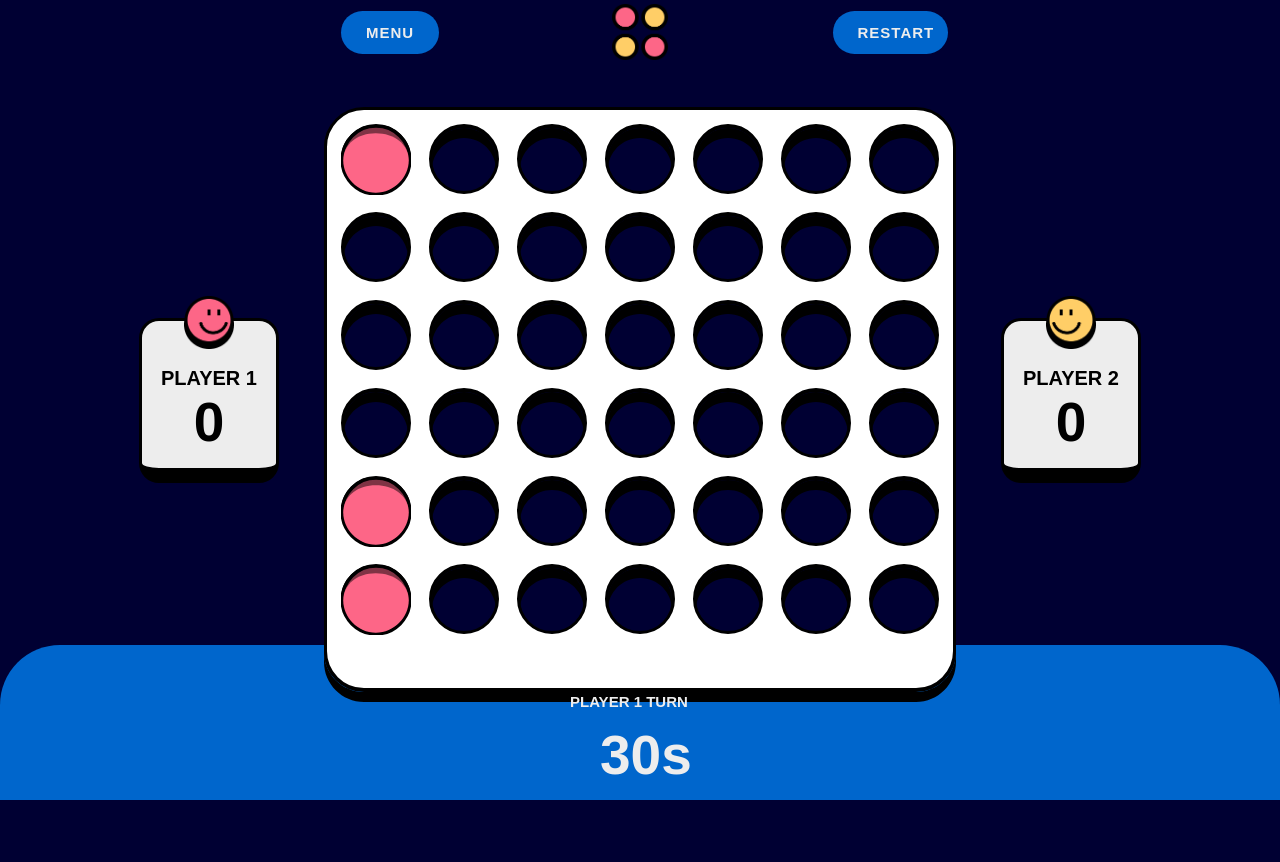
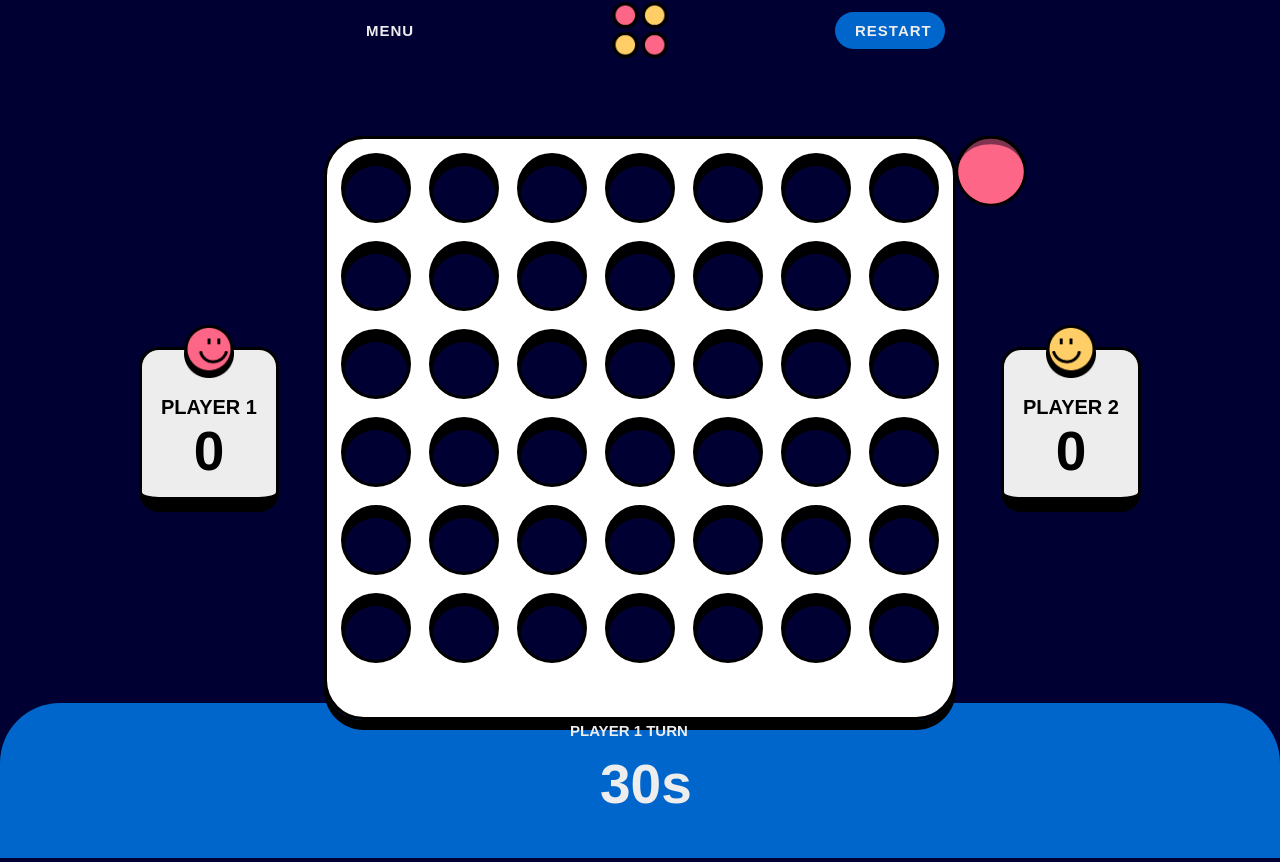
Before and after one commit to ManuelDiLena/connect-4, a React (Vite) app: page /game in a window 1280 px wide. Both pictures are taken after a click on the icon 376 px from the left and 409 px from the top of the page. Before the commit the page ends 833 px from the top, so only its background shows below. Built offline with nearby package versions, Linux system fonts and the light colour scheme; a web font is replaced by a local one.

Commit message:
Animated disk position

```diff
--- a/src/components/game/Grid.jsx
+++ b/src/components/game/Grid.jsx
@@ -1,143 +1,161 @@
-import { useState } from 'react';
+import { useEffect, useState } from 'react';
+import { motion } from 'framer-motion';
 import PLAYER1DISK from '../../assets/player-1-disk.svg?react';
 import PLAYER2DISK from '../../assets/player-2-disk.svg?react';
 
 const usePlay = () => {
-  const [grid, setGrid] = useState([[1,0,0,0,0,0,0],
+  const [grid, setGrid] = useState([[0,0,0,0,0,0,0],
                                     [0,0,0,0,0,0,0],
                                     [0,0,0,0,0,0,0],
                                     [0,0,0,0,0,0,0],
-                                    [1,0,0,0,0,0,0],
-                                    [1,0,0,0,0,0,0]]);
+                                    [0,0,0,0,0,0,0],
+                                    [0,0,0,0,0,0,0]]);
+  const [column, setColumn] = useState(null);
+  const [row, setRow] = useState(null);
+  const [play, setPlay] = useState(null);
   const [player, setPlayer] = useState(1);
 
   const changePlayer = () => (player === 1) ? setPlayer(2) : setPlayer(1);
 
-  const addDisk = (column) => {
-    let position = [0, column];
+  const setNewDisk = (col) => {
+    let colNum;
+    let rowNum;
     for (let index in grid) {
-      if (grid[index][column] === 0) {
-        position = [index,column]
+      if (grid[index][col] === 0) {
+        colNum = col;
+        rowNum = index;
       } else {
-        break
+        break;
       }
     };
-    (player === 1)
-      ? grid[position[0]][position[1]] = 1
-      : grid[position[0]][position[1]] = 2
-    setGrid([...grid]);
+    setColumn(colNum);
+    setRow(rowNum);
+    setPlay(player);
   };
+
+  const updateGrid = () => {
+    if (row != null && column != null) {
+      grid[row][column] = play;
+      setGrid(grid);
+    }
+  }
+
   return {
     grid,
-    addDisk,
+    row,
+    column,
+    play,
+    setNewDisk,
+    updateGrid,
     changePlayer,
   }
 };
 
 function Grid() {
-    const { grid, addDisk, changePlayer } = usePlay();
+    const { grid, column, row, play, updateGrid, setNewDisk, changePlayer } = usePlay();
     const gridPosition = [8,96,184,272,360,448];
+
+    const renderGrid = (i) => {
+      return grid.map((array, index) => {
+        if (array[i] === 1) {
+          return (
+            <svg className='disk'>
+              <PLAYER1DISK key={index} x='7' y={gridPosition[index]} width='70' height='70' />
+            </svg>
+          )
+        } else if (array[i] === 2) {
+          return (
+            <svg className='disk'>
+              <PLAYER2DISK key={index} x='7' y={gridPosition[index]} width='70' height='70' />
+            </svg>
+          )
+        } else {
+          return (null)
+        }
+      })
+    }
+
+    useEffect(() => {
+      updateGrid()
+    }, [column, row])
+
+    let renderColumn;
+    if (column === 0) {
+      renderColumn = 18;
+    } else if (column === 1) {
+      renderColumn = 105;
+    } else if (column === 2) {
+      renderColumn = 193;
+    } else if (column === 3) {
+      renderColumn = 281;
+    } else if (column === 4) {
+      renderColumn = 369;
+    } else if (column === 5) {
+      renderColumn = 457;
+    } else if (column === 6) {
+      renderColumn = 545;
+    }
+
+    const variants = {
+      drop: {
+        left: renderColumn,
+        top: [0,gridPosition[row] + 8],
+        transition: {
+          duration: 1,
+        },
+      }
+    }
 
     return (
       <>
-        <svg className='column-1' onClick={() => { addDisk(0); changePlayer() }}>
+        <svg className='column column-1' onClick={() => { setNewDisk(0); changePlayer() }}>
           <rect x='0' y='0' width='85' height='528' fill='none' />
-          {
-            grid.map((array, index) => {
-              if (array[0] === 1) {
-                return (<PLAYER1DISK key={index} x='7' y={gridPosition[index]} width='70' height='70' />)
-              } else if (array[0] === 2) {
-                return (<PLAYER2DISK key={index} x='7' y={gridPosition[index]} width='70' height='70' />)
-              } else {
-                return (null)
-              }
-            })
-          }
+          { renderGrid(0) }
         </svg>
-        <svg className='column-2' onClick={() => { addDisk(1); changePlayer() }}>
+        <svg className='column column-2' onClick={() => { setNewDisk(1); changePlayer() }}>
           <rect x='0' y='0' width='85' height='528' fill='none' />
-          {
-            grid.map((array, index) => {
-              if (array[1] === 1) {
-                return (<PLAYER1DISK key={index} x='7' y={gridPosition[index]} width='70' height='70' />)
-              } else if (array[1] === 2) {
-                return (<PLAYER2DISK key={index} x='7' y={gridPosition[index]} width='70' height='70' />)
-              } else {
-                return (null)
-              }
-            })
-          }
+          { renderGrid(1) }
         </svg>
-        <svg className='column-3' onClick={() => { addDisk(2); changePlayer() }}>
+        <svg className='column column-3' onClick={() => { setNewDisk(2); changePlayer() }}>
           <rect x='0' y='0' width='85' height='528' fill='none' />
-          {
-            grid.map((array, index) => {
-              if (array[2] === 1) {
-                return (<PLAYER1DISK key={index} x='7' y={gridPosition[index]} width='70' height='70' />)
-              } else if (array[2] === 2) {
-                return (<PLAYER2DISK key={index} x='7' y={gridPosition[index]} width='70' height='70' />)
-              } else {
-                return (null)
-              }
-            })
-          }
+          { renderGrid(2) }
         </svg>
-        <svg className='column-4' onClick={() => { addDisk(3); changePlayer() }}>
+        <svg className='column column-4' onClick={() => { setNewDisk(3); changePlayer() }}>
           <rect x='0' y='0' width='85' height='528' fill='none' />
-          {
-            grid.map((array, index) => {
-              if (array[3] === 1) {
-                return (<PLAYER1DISK key={index} x='7' y={gridPosition[index]} width='70' height='70' />)
-              } else if (array[3] === 2) {
-                return (<PLAYER2DISK key={index} x='7' y={gridPosition[index]} width='70' height='70' />)
-              } else {
-                return (null)
-              }
-            })
-          }
+          { renderGrid(3) }
         </svg>
-        <svg className='column-5' onClick={() => { addDisk(4); changePlayer() }}>
+        <svg className='column column-5' onClick={() => { setNewDisk(4); changePlayer() }}>
           <rect x='0' y='0' width='85' height='528' fill='none' />
-          {
-            grid.map((array, index) => {
-              if (array[4] === 1) {
-                return (<PLAYER1DISK key={index} x='7' y={gridPosition[index]} width='70' height='70' />)
-              } else if (array[4] === 2) {
-                return (<PLAYER2DISK key={index} x='7' y={gridPosition[index]} width='70' height='70' />)
-              } else {
-                return (null)
-              }
-            })
-          }
+          { renderGrid(4) }
         </svg>
-        <svg className='column-6' onClick={() => { addDisk(5); changePlayer() }}>
+        <svg className='column column-6' onClick={() => { setNewDisk(5); changePlayer() }}>
           <rect x='0' y='0' width='85' height='528' fill='none' />
-          {
-            grid.map((array, index) => {
-              if (array[5] === 1) {
-                return (<PLAYER1DISK key={index} x='7' y={gridPosition[index]} width='70' height='70' />)
-              } else if (array[5] === 2) {
-                return (<PLAYER2DISK key={index} x='7' y={gridPosition[index]} width='70' height='70' />)
-              } else {
-                return (null)
-              }
-            })
-          }
+          { renderGrid(5) }
         </svg>
-        <svg className='column-7' onClick={() => { addDisk(6); changePlayer() }}>
+        <svg className='column column-7' onClick={() => { setNewDisk(6); changePlayer() }}>
           <rect x='0' y='0' width='85' height='528' fill='none' />
-          {
-            grid.map((array, index) => {
-              if (array[6] === 1) {
-                return (<PLAYER1DISK key={index} x='7' y={gridPosition[index]} width='70' height='70' />)
-              } else if (array[6] === 2) {
-                return (<PLAYER2DISK key={index} x='7' y={gridPosition[index]} width='70' height='70' />)
-              } else {
-                return (null)
-              }
-            })
-          }
+          { renderGrid(6) }
         </svg>
+        {
+          row != null && column != null && play === 1 &&
+          <motion.svg
+            variant={variants}
+            animate={'drop'}
+            className='test-disk-container'
+          >
+            <PLAYER1DISK width='70' height='70' />
+          </motion.svg>
+        }
+        {
+          row != null && column != null && play === 2 &&
+          <motion.svg
+            variant={variants}
+            animate={'drop'}
+            className='test-disk-container'
+          >
+            <PLAYER1DISK width='70' height='70' />
+          </motion.svg>
+        }
       </>
     );
   }
--- a/src/components/game/game.css
+++ b/src/components/game/game.css
@@ -1,17 +1,16 @@
 .game_container {
   position: relative;
-  height: 100vh;
+  min-height: 100vh;
   display: flex;
   flex-direction: column;
   justify-content: center;
-  /* overflow: hidden; */
 }
 
 .menu__container {
   display: grid;
-  width: 100vw;
+  width: 90vw;
   max-width: 750px;
-  min-width: 320px;
+  min-width: 310px;
   margin: 0 auto;
   grid-template-columns: 1fr 1fr 1fr;
   justify-items: center;
@@ -19,22 +18,33 @@
 }
 
 .game__btn {
-  padding: 13px 25px;
+  width: 110px;
+  padding: 10px 20px;
   font-size: 1.5rem;
   font-weight: 600;
   border-radius: 40px;
   color: var(--color-light);
   text-align: center;
-  background-color: var(--color-bg-variant);
   letter-spacing: 1px;
+  cursor: pointer;
 }
 
 .menu__btn {
-  width: 100px;
+  background-color: var(--color-bg-variant);
+  transition: all 0.3s;
+}
+
+.menu__btn:hover {
+  background-color: var(--color-pink);
 }
 
 .restart__btn {
-  width: 115px;
+  background-color: var(--color-bg-variant);
+  transition: all 0.3s;
+}
+
+.restart__btn:hover {
+  background-color: var(--color-pink);
 }
 
 .menu__container .main__logo {
@@ -50,7 +60,7 @@
   flex-direction: row;
   justify-content: center;
   align-items: center;
-  margin: 45px 0 105px 0;
+  margin: 76px 0 136px 0;
 }
 
 .player__card {
@@ -90,11 +100,24 @@
   position: relative;
 }
 
+.white-board {
+  width: 632px;
+  height: 584px;
+  background-position: center;
+  background-repeat: no-repeat;
+  background-size: 100%;
+}
+
 .black-board {
   position: absolute;
+  width: 632px;
+  height: 594px;
   left: 0;
-  top: 0.5px;
+  top: 0.4px;
   z-index: -1;
+  background-position: center;
+  background-repeat: no-repeat;
+  background-size: 100%;
 }
 
 .game__board .column-1 {
@@ -153,6 +176,10 @@
   left: 538px;
 }
 
+.disk {
+  z-index: -3;
+}
+
 .winner__color {
   position: absolute;
   width: 100%;
@@ -194,3 +221,8 @@
   top: 45%;
   left: 30%;
 }
+
+.test-disk-container {
+  position: absolute;
+  z-index: 1;
+}
```
